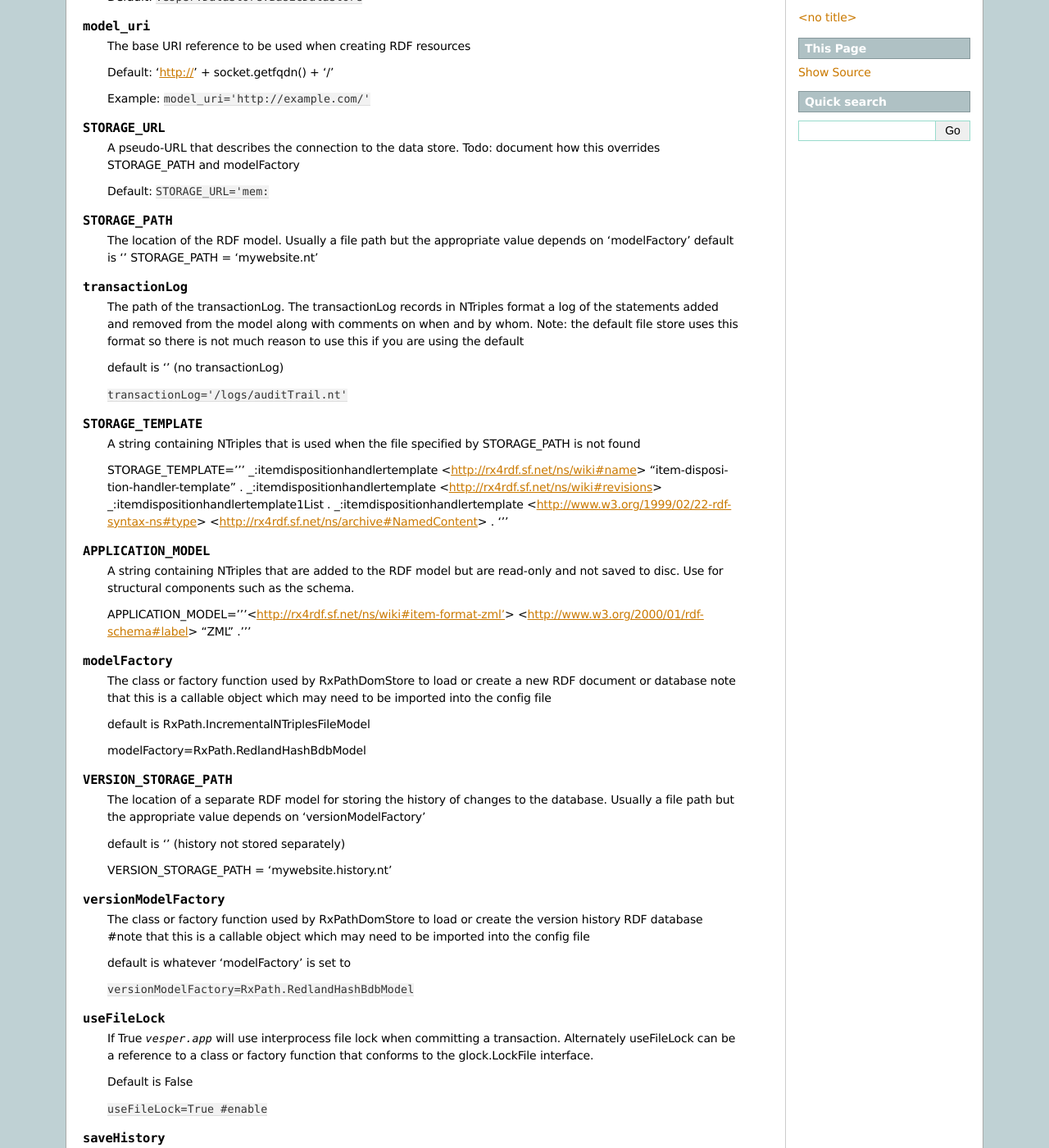
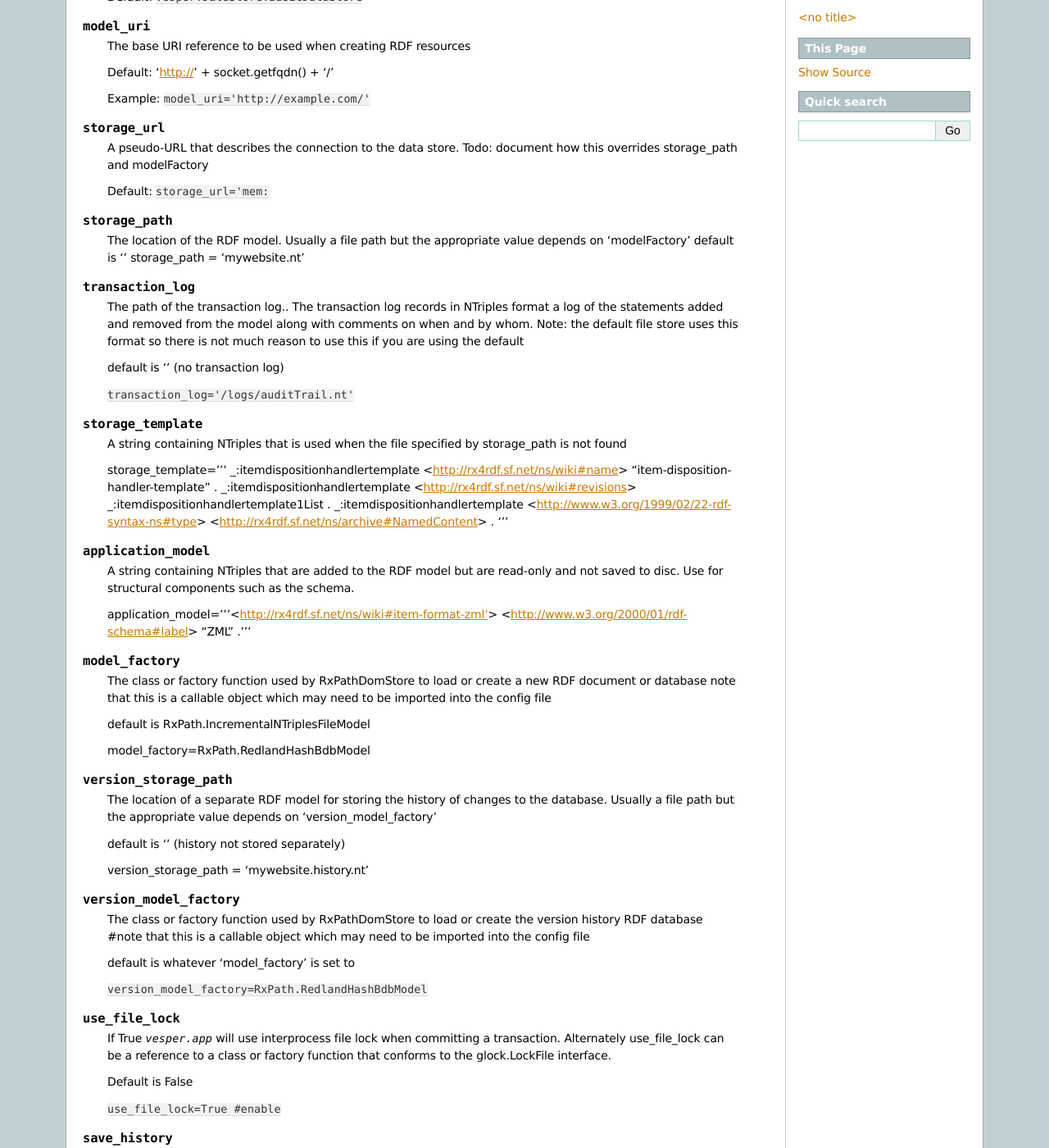
Before and after one commit to onecommons/vesper, a Sphinx documentation site: the page built from doc/source/configvars.rst, in a window 1280 px wide and 1400 px high, scrolled down 252 px. Shown: the whole window at 82% size. Built offline with Sphinx 7.4.7, drawn with Linux system fonts in a browser that asks for light colours; some of the changed text lies outside the part shown.

Commit message:
first part of config variable normalization (wip)

```diff
--- a/doc/source/configvars.rst
+++ b/doc/source/configvars.rst
@@ -7,7 +7,7 @@ configuration variables
 datastore configuration variables
 =================================
 
-.. confval:: dataStoreFactory
+.. confval:: datastore_factory
 
   The class or factory function the Raccoon will call to instantiate the application's primary data store
   It is passed as keyword arguments the dictionary of the variables contained in the config file
@@ -23,106 +23,106 @@ datastore configuration variables
 
     Example: ``model_uri='http://example.com/'``
 
-.. confval:: STORAGE_URL
+.. confval:: storage_url
 
   A pseudo-URL that describes the connection to the data store.
-  Todo: document how this overrides STORAGE_PATH and modelFactory
+  Todo: document how this overrides storage_path and modelFactory
 
-  Default: ``STORAGE_URL='mem:``
+  Default: ``storage_url='mem:``
 
-.. confval:: STORAGE_PATH
+.. confval:: storage_path
 
     The location of the RDF model. Usually a file path but the appropriate value depends on 'modelFactory'
     default is ''
-    STORAGE_PATH = 'mywebsite.nt'
+    storage_path = 'mywebsite.nt'
 
-.. confval:: transactionLog
+.. confval:: transaction_log
 
-    The path of the transactionLog. The transactionLog records in NTriples format a log
+    The path of the transaction log.. The transaction log records in NTriples format a log
     of the statements added and removed from the model along with comments on when and by whom.
     Note: the default file store uses this format so there is not much reason to use this if you are using the default
 
-    default is '' (no transactionLog)
+    default is '' (no transaction log)
 
-    ``transactionLog='/logs/auditTrail.nt'``
+    ``transaction_log='/logs/auditTrail.nt'``
 
-.. confval:: STORAGE_TEMPLATE
+.. confval:: storage_template
 
     A string containing NTriples that is used when
-    the file specified by STORAGE_PATH is not found
+    the file specified by storage_path is not found
 
-    STORAGE_TEMPLATE='''
+    storage_template='''
     _:itemdispositionhandlertemplate <http://rx4rdf.sf.net/ns/wiki#name> "item-disposition-handler-template" .
     _:itemdispositionhandlertemplate <http://rx4rdf.sf.net/ns/wiki#revisions> _:itemdispositionhandlertemplate1List .
     _:itemdispositionhandlertemplate <http://www.w3.org/1999/02/22-rdf-syntax-ns#type> <http://rx4rdf.sf.net/ns/archive#NamedContent> .
     '''
-.. confval:: APPLICATION_MODEL
+.. confval:: application_model
 
     A string containing NTriples that are added to the RDF model
     but are read-only and not saved to disc. Use for structural components such as the schema.
 
-    APPLICATION_MODEL='''<http://rx4rdf.sf.net/ns/wiki#item-format-zml'> <http://www.w3.org/2000/01/rdf-schema#label> "ZML" .'''
+    application_model='''<http://rx4rdf.sf.net/ns/wiki#item-format-zml'> <http://www.w3.org/2000/01/rdf-schema#label> "ZML" .'''
 
-.. confval:: modelFactory
+.. confval:: model_factory
 
     The class or factory function used by RxPathDomStore to load or create a new RDF document or database
     note that this is a callable object which may need to be imported into the config file
 
     default is RxPath.IncrementalNTriplesFileModel
 
-    modelFactory=RxPath.RedlandHashBdbModel
+    model_factory=RxPath.RedlandHashBdbModel
 
-.. confval:: VERSION_STORAGE_PATH
+.. confval:: version_storage_path
 
     The location of a separate RDF model for storing the history of changes to the database.
-    Usually a file path but the appropriate value depends on 'versionModelFactory'
+    Usually a file path but the appropriate value depends on 'version_model_factory'
 
     default is '' (history not stored separately)
 
-    VERSION_STORAGE_PATH = 'mywebsite.history.nt'
+    version_storage_path = 'mywebsite.history.nt'
 
-.. confval:: versionModelFactory
+.. confval:: version_model_factory
 
     The class or factory function used by RxPathDomStore to load or create the version history RDF database
     #note that this is a callable object which may need to be imported into the config file
 
-    default is whatever 'modelFactory' is set to
+    default is whatever 'model_factory' is set to
 
-    ``versionModelFactory=RxPath.RedlandHashBdbModel``
+    ``version_model_factory=RxPath.RedlandHashBdbModel``
 
-.. confval:: useFileLock
+.. confval:: use_file_lock
 
     If True `vesper.app` will use interprocess file lock when committing
-    a transaction. Alternately useFileLock can be a reference to a class or factory
+    a transaction. Alternately use_file_lock can be a reference to a class or factory
     function that conforms to the glock.LockFile interface.
 
     Default is False
 
-    ``useFileLock=True #enable``
+    ``use_file_lock=True #enable``
 
-.. confval:: saveHistory
+.. confval:: save_history
 
-    Default: ``saveHistory = False``
+    Default: ``save_history = False``
 
-.. confval:: storageTemplateOptions
+.. confval:: storage_template_options
 
-    Default: ``storageTemplateOptions=None``
+    Default: ``storage_template_options=None``
 
-.. confval:: modelOptions
+.. confval:: model_options
 
-    Default: ``modelOptions=None``
+    Default: ``model_options=None``
 
-.. confval:: CHANGESET_HOOK
+.. confval:: changeset_hook
 
-    Default: ``CHANGESET_HOOK=None``
+    Default: ``changeset_hook=None``
 
-.. confval:: trunkId
+.. confval:: trunk_id
 
-    Default: ``trunkId = '0A'``
+    Default: ``trunk_id = '0A'``
 
-.. confval:: branchId
+.. confval:: branch_id
 
-    Default: ``branchId = None``
+    Default: ``branch_id = None``
 
 web configuration variables
 =================================
```
Also changed, not shown: 15 other files.
